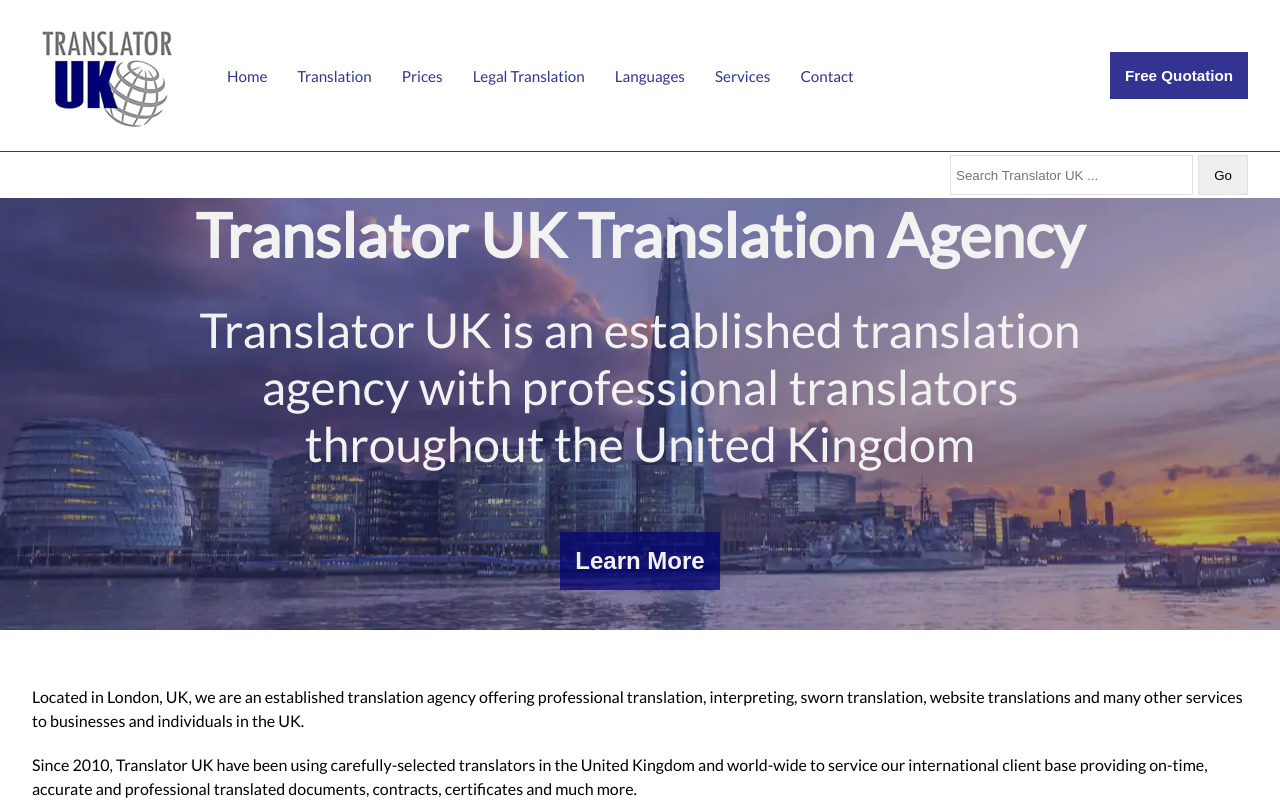
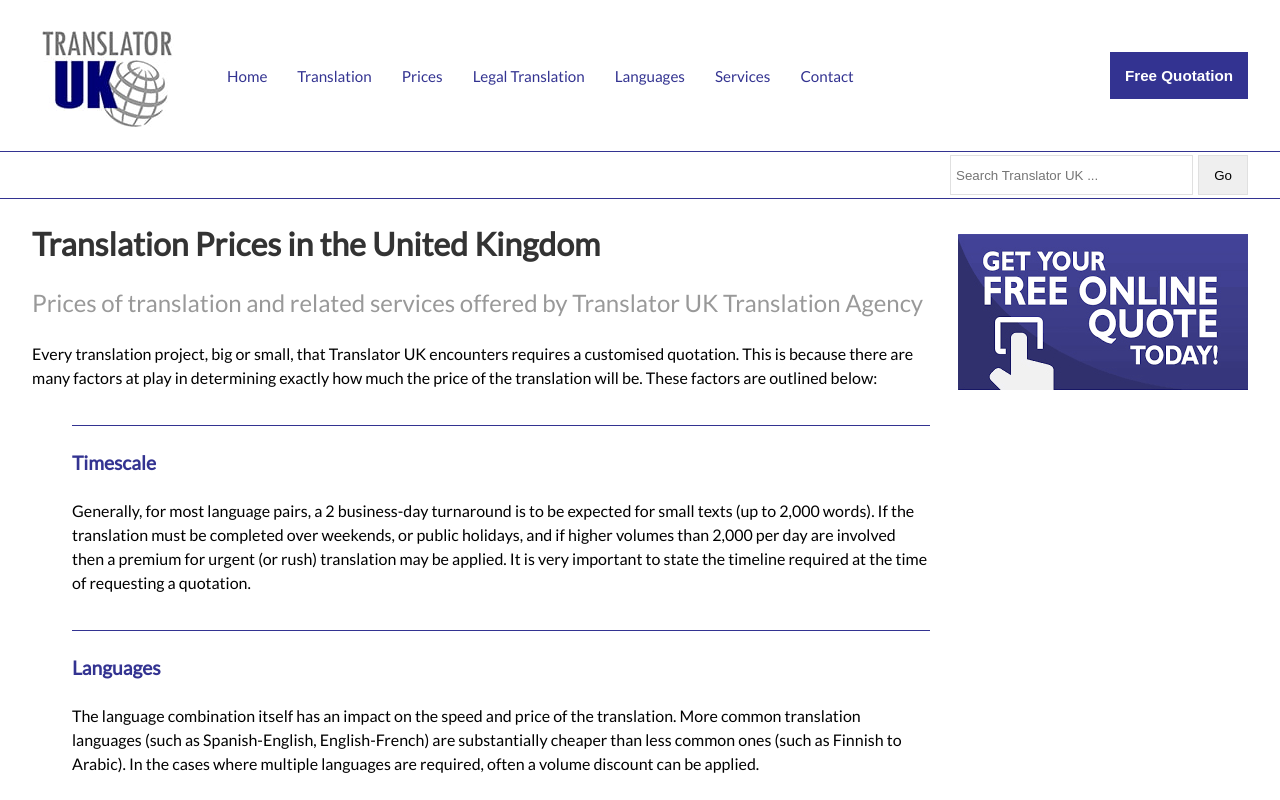
Before and after one commit to ChanMyaeOo/jj-global-translation, a React (Create React App) app: page /prices in a window 1280 px wide. Shown: the top 800 px of the page. Built offline with nearby package versions, Linux system fonts and the light colour scheme.

Commit message:
finished prices page

```diff
--- a/src/App.js
+++ b/src/App.js
@@ -7,6 +7,7 @@
 import Layout from './layout/Layout'
 import Home from './pages/home/Home'
 import Translation from './pages/translation/Translation'
+import Prices from './pages/prices/Prices'
 
 const App = () => {
     return (
@@ -15,6 +16,11 @@
                 <Route path="/translation">
                     <Layout>
                         <Translation />
+                    </Layout>
+                </Route>
+                <Route path="/prices">
+                    <Layout>
+                        <Prices />
                     </Layout>
                 </Route>
                 <Route path="/">
--- a/src/components/header/Header.js
+++ b/src/components/header/Header.js
@@ -26,7 +26,7 @@
                 <ul className={classes.nav}>
                     <Link to='/'><li>Home</li></Link>
                     <Link to='/translation'><li>Translation</li></Link>
-                    <Link to='/'><li>Prices</li></Link>
+                    <Link to='/prices'><li>Prices</li></Link>
                     <Link to='/'><li>Legal Translation</li></Link>
                     <Link to='/'><li>Languages</li></Link>
                     <Link to='/'><li>Services</li></Link>
@@ -42,12 +42,12 @@
                 <ul>
                     <li></li>
                     <Link to="/" onClick={closeMenu}><li>Home</li></Link>
-                    <li>Translation</li>
-                    <li>Prices</li>
-                    <li>Legal Translation</li>
-                    <li>Languages</li>
-                    <li>Services</li>
-                    <li>Contact</li>
+                    <Link to="/translation" onClick={closeMenu}><li>Translation</li></Link>
+                    <Link to="/prices" onClick={closeMenu}><li>Prices</li></Link>
+                    <Link to="/" onClick={closeMenu}><li>Legal Translation</li></Link>
+                    <Link to="/" onClick={closeMenu}><li>Languages</li></Link>
+                    <Link to="/" onClick={closeMenu}><li>Services</li></Link>
+                    <Link to="/" onClick={closeMenu}><li>Contact</li></Link>
                 </ul>
             </div>
         </div>
--- /dev/null
+++ b/src/data/prices.js
@@ -0,0 +1,27 @@
+export const pricesData = [
+    {
+        id: '1',
+        title: 'Timescale',
+        text: 'Generally, for most language pairs, a 2 business-day turnaround is to be expected for small texts (up to 2,000 words). If the translation must be completed over weekends, or public holidays, and if higher volumes than 2,000 per day are involved then a premium for urgent (or rush) translation may be applied. It is very important to state the timeline required at the time of requesting a quotation.'
+    },
+    {
+        id: '2',
+        title: 'Languages',
+        text: 'The language combination itself has an impact on the speed and price of the translation. More common translation languages (such as Spanish-English, English-French) are substantially cheaper than less common ones (such as Finnish to Arabic). In the cases where multiple languages are required, often a volume discount can be applied.'
+    },
+    {
+        id: '3',
+        title: 'Content',
+        text: 'The complexity (or lack thereof) the content will also adjust the price of the translation project. A complex document with industry-specific or technical terms will require the use of a specialised translator that has additional qualifications in the field and therefore a surcharge is often applied.'
+    },
+    {
+        id: '4',
+        title: 'Translation Type',
+        text: 'When an official translation is required, such as in the case of a legalised or sworn translation, there are additional steps involved in the process (sometimes including notarising the documents, procuring an Apostille, and posting hard-copies of the finalised translation). These additional steps have their associated costs.'
+    },
+    {
+        id: '5',
+        title: 'Document Format',
+        text: "Depending on how the documents are sent to Translator UK and how the final translation is required to be delivered can also impact the price. Standard text (sent via email, Microsoft Word documents, etc.) will generally incur no surcharge. provided the translation does not require additional typesetting or manipulating on the translator's part."
+    }
+]
--- a/src/layout/Layout.js
+++ b/src/layout/Layout.js
@@ -10,6 +10,7 @@
             <Header />
             <hr />
             <Search />
+            <hr />
             {props.children}
             <hr />
             <Footer />
--- /dev/null
+++ b/src/pages/prices/Prices.js
@@ -0,0 +1,36 @@
+import React from 'react'
+import Quote from '../../images/quote.webp'
+import useStyles from './styles'
+import { pricesData } from '../../data/prices'
+import Review from '../../components/review/Review'
+
+const Prices = () => {
+    const classes = useStyles();
+    return (
+        <div className={classes.prices}>
+            <img src={Quote} alt="quote" className={classes.priceQuote} />
+            <h2>Translation Prices in the United Kingdom</h2>
+            <h3 className={classes.priceHeader}>Prices of translation and related services offered by Translator UK Translation Agency</h3>
+            <p>Every translation project, big or small, that Translator UK encounters requires a customised quotation. This is because there are many factors at play in determining exactly how much the price of the translation will be. These factors are outlined below:</p>
+
+            <div className={classes.priceTitle}>
+                <hr />
+            </div>
+            {
+                pricesData.map(data => (
+                    <div className={classes.priceTitle} key={data.id}>
+                        <div>
+                            <h3>{data.title}</h3>
+                            <p>{data.text}</p>
+                        </div>
+                        <hr />
+                    </div>
+                ))
+            }
+
+            <Review />
+        </div>
+    )
+}
+
+export default Prices
--- /dev/null
+++ b/src/pages/prices/styles.js
@@ -0,0 +1,76 @@
+import { makeStyles } from "@material-ui/core/styles";
+
+const useStyles = makeStyles((theme) => ({
+    priceHeader: {
+        fontSize: "24px",
+        color: "rgba(0,0,0,0.40)",
+        fontWeight: "normal",
+        margin: "25px 0",
+    },
+    priceQuote: {
+        float: "right",
+        marginLeft: "20px",
+        marginTop: "10px",
+    },
+    prices: {
+        width: "95vw",
+        maxWidth: "1280px",
+        margin: "0 auto",
+        "& h2": {
+            color: "rgba(0,0,0,0.80)",
+            fontSize: "2em",
+            margin: "25px 0",
+        },
+        "& p": {
+            lineHeight: "1.5rem",
+            marginBottom: "35px",
+        },
+    },
+    priceTitle: {
+        width: "67vw",
+        marginLeft: "40px",
+        "& h3": {
+            fontSize: "19.2px",
+            color: "rgba(0,0,118,0.80)",
+            fontWeight: "bold",
+            margin: "25px 0",
+        },
+        "& p": {
+            lineHeight: "1.5rem",
+        },
+    },
+    [theme.breakpoints.down("xs")]: {
+        priceHeader: {
+            fontSize: "16px",
+            margin: "15px 0",
+        },
+        priceQuote: {
+            marginLeft: "15px",
+            width: "161.25px",
+            height: "93.75px",
+            marginBottom: "5px",
+        },
+        prices: {
+            "& h2": {
+                fontSize: "20.8px",
+                margin: "10px 0",
+            },
+            "& p": {
+                lineHeight: "1.5rem",
+                marginBottom: "35px",
+            },
+        },
+        priceTitle: {
+            marginLeft: 0,
+            width: "95vw",
+            "& h3": {
+                marginTop: "30px",
+            },
+            "& div": {
+                padding: "10px",
+            },
+        },
+    },
+}));
+
+export default useStyles;
```
